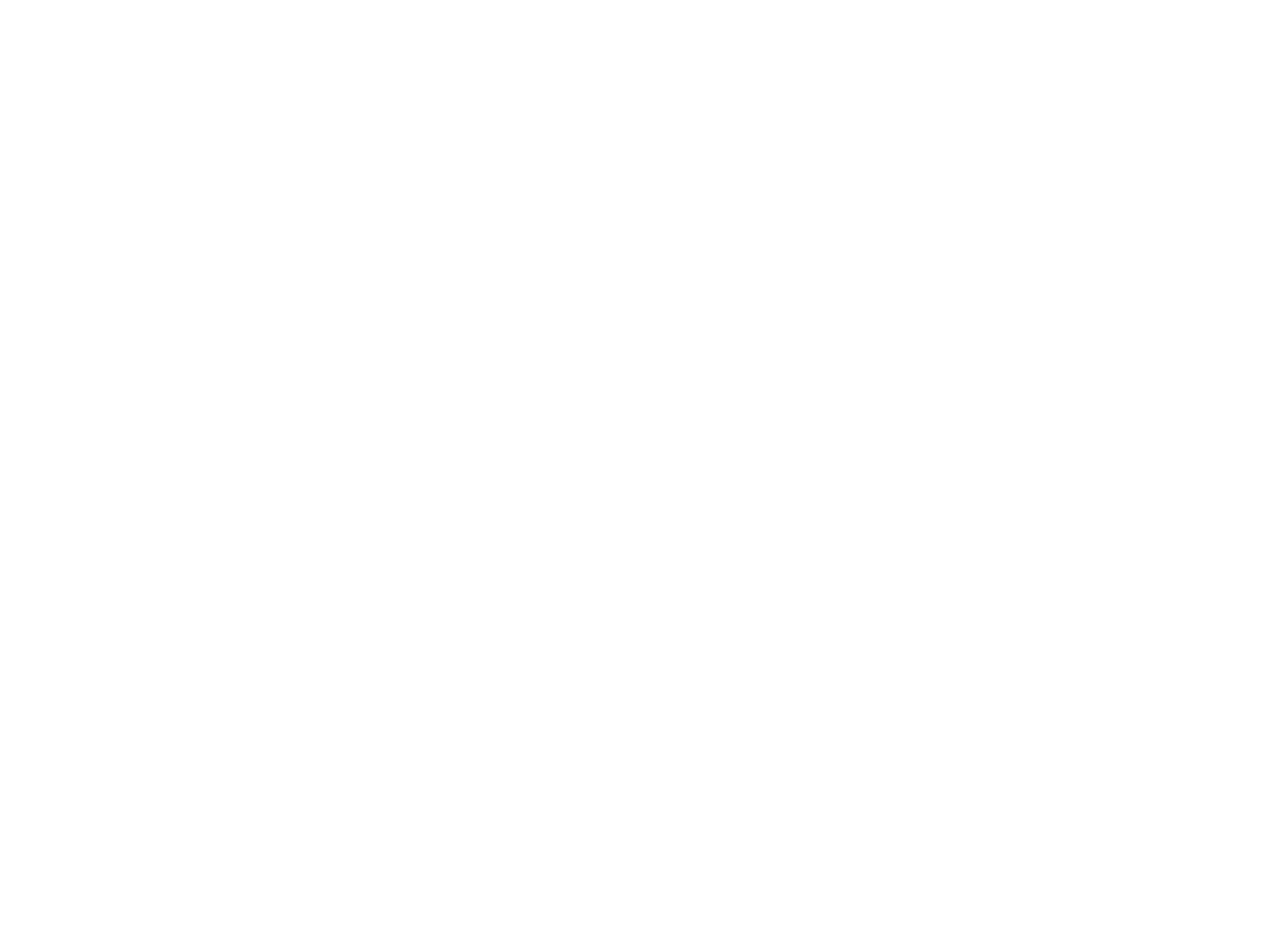
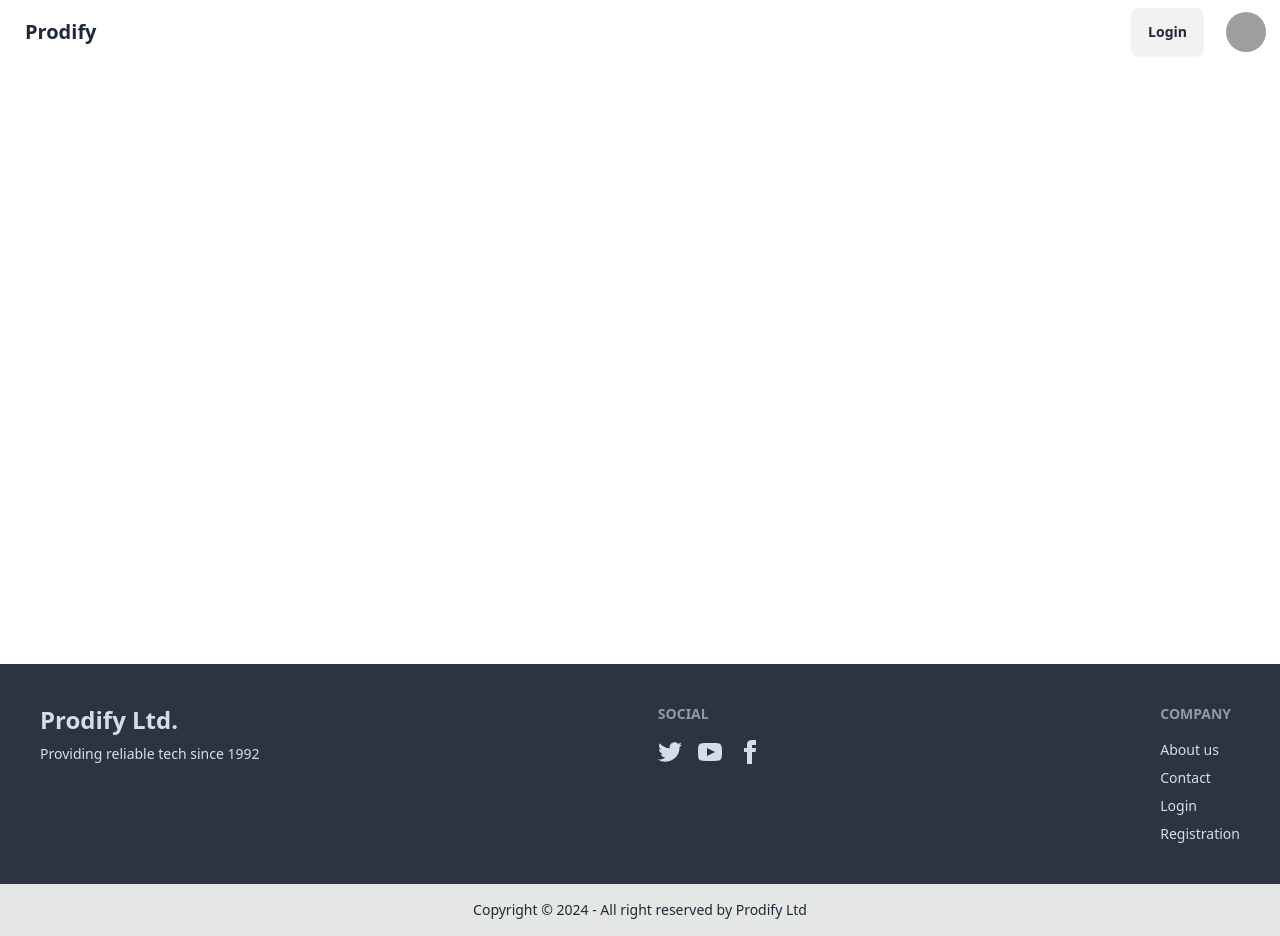
Before and after one commit to OHshajim/Prodify, a React (Vite) app: page / in a window 1280 px wide. Before the commit the page ends 800 px from the top, so only its background shows below. Built offline with nearby package versions, Linux system fonts and the light colour scheme; grey boxes are pictures that could not be loaded.

Commit message:
nav and footer add

```diff
--- a/package.json
+++ b/package.json
@@ -20,6 +20,7 @@
     "@types/react-dom": "^18.3.0",
     "@vitejs/plugin-react": "^4.3.1",
     "autoprefixer": "^10.4.20",
+    "daisyui": "^4.12.10",
     "eslint": "^9.9.0",
     "eslint-plugin-react": "^7.35.0",
     "eslint-plugin-react-hooks": "^5.1.0-rc.0",
--- a/src/Layout/Layout.jsx
+++ b/src/Layout/Layout.jsx
@@ -1,9 +1,15 @@
 import { Outlet } from "react-router-dom";
+import Nav from "../Shared/Nav";
+import Footer from "../Shared/Footer";
 
 const Layout = () => {
   return (
     <div>
-      <Outlet />
+      <Nav />
+      <div className="min-h-[calc(100vh-200px)]">
+        <Outlet />
+      </div>
+      <Footer />
     </div>
   );
 };
--- /dev/null
+++ b/src/Shared/Footer.jsx
@@ -0,0 +1,67 @@
+const Footer = () => {
+  return (
+    <div className=" bg-neutral text-neutral-content">
+      <footer className="footer p-10 container mx-auto justify-between">
+        <aside >
+          <h3 className="text-2xl font-bold"> Prodify Ltd.</h3>
+          <p>Providing reliable tech since 1992</p>
+        </aside>
+        <nav>
+          <h6 className="footer-title">Social</h6>
+          <div className="grid grid-flow-col gap-4">
+            <a>
+              <svg
+                xmlns="http://www.w3.org/2000/svg"
+                width="24"
+                height="24"
+                viewBox="0 0 24 24"
+                className="fill-current"
+              >
+                <path d="M24 4.557c-.883.392-1.832.656-2.828.775 1.017-.609 1.798-1.574 2.165-2.724-.951.564-2.005.974-3.127 1.195-.897-.957-2.178-1.555-3.594-1.555-3.179 0-5.515 2.966-4.797 6.045-4.091-.205-7.719-2.165-10.148-5.144-1.29 2.213-.669 5.108 1.523 6.574-.806-.026-1.566-.247-2.229-.616-.054 2.281 1.581 4.415 3.949 4.89-.693.188-1.452.232-2.224.084.626 1.956 2.444 3.379 4.6 3.419-2.07 1.623-4.678 2.348-7.29 2.04 2.179 1.397 4.768 2.212 7.548 2.212 9.142 0 14.307-7.721 13.995-14.646.962-.695 1.797-1.562 2.457-2.549z"></path>
+              </svg>
+            </a>
+            <a>
+              <svg
+                xmlns="http://www.w3.org/2000/svg"
+                width="24"
+                height="24"
+                viewBox="0 0 24 24"
+                className="fill-current"
+              >
+                <path d="M19.615 3.184c-3.604-.246-11.631-.245-15.23 0-3.897.266-4.356 2.62-4.385 8.816.029 6.185.484 8.549 4.385 8.816 3.6.245 11.626.246 15.23 0 3.897-.266 4.356-2.62 4.385-8.816-.029-6.185-.484-8.549-4.385-8.816zm-10.615 12.816v-8l8 3.993-8 4.007z"></path>
+              </svg>
+            </a>
+            <a>
+              <svg
+                xmlns="http://www.w3.org/2000/svg"
+                width="24"
+                height="24"
+                viewBox="0 0 24 24"
+                className="fill-current"
+              >
+                <path d="M9 8h-3v4h3v12h5v-12h3.642l.358-4h-4v-1.667c0-.955.192-1.333 1.115-1.333h2.885v-5h-3.808c-3.596 0-5.192 1.583-5.192 4.615v3.385z"></path>
+              </svg>
+            </a>
+          </div>
+        </nav>
+        <nav>
+          <h6 className="footer-title">Company</h6>
+          <a className="link link-hover">About us</a>
+          <a className="link link-hover">Contact</a>
+          <a href="/login" className="link link-hover">Login</a>
+          <a href="/register" className="link link-hover">Registration</a>
+        </nav>
+      </footer>
+      <footer className="footer footer-center bg-base-300 text-base-content p-4">
+        <aside>
+          <p>
+            Copyright © {new Date().getFullYear()} - All right reserved by
+            Prodify Ltd
+          </p>
+        </aside>
+      </footer>
+    </div>
+  );
+};
+
+export default Footer;
--- /dev/null
+++ b/src/Shared/Nav.jsx
@@ -0,0 +1,28 @@
+const Nav = () => {
+  return (
+    <div className="navbar bg-base-100">
+      <div className="flex-1">
+        <a className="btn btn-ghost text-xl">Prodify</a>
+      </div>
+      <div className="flex-none gap-5">
+        <div className="navbar-end">
+          <a className="btn">Login</a>
+        </div>
+        <div
+          tabIndex={0}
+          role="button"
+          className="btn btn-ghost btn-circle avatar"
+        >
+          <div className="w-10 rounded-full">
+            <img
+              alt="Tailwind CSS Navbar component"
+              src="https://img.daisyui.com/images/stock/photo-1534528741775-53994a69daeb.webp"
+            />
+          </div>
+        </div>
+      </div>
+    </div>
+  );
+};
+
+export default Nav;
--- a/tailwind.config.js
+++ b/tailwind.config.js
@@ -4,5 +4,5 @@
   theme: {
     extend: {},
   },
-  plugins: [],
+  plugins: [require('daisyui'),],
 };
```
Also changed, not shown: eslint.config.js (+18 -17 lines), 1 other file (tests, documents, lock files or other folders).
